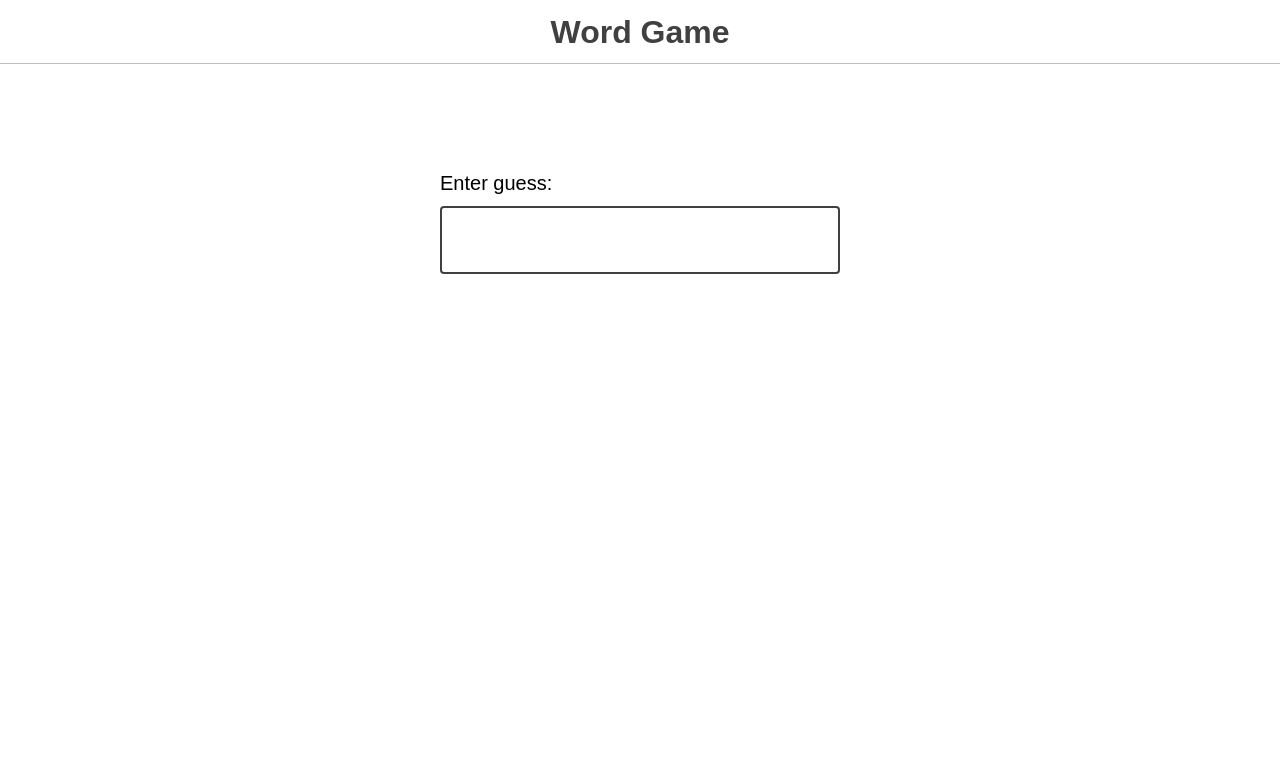
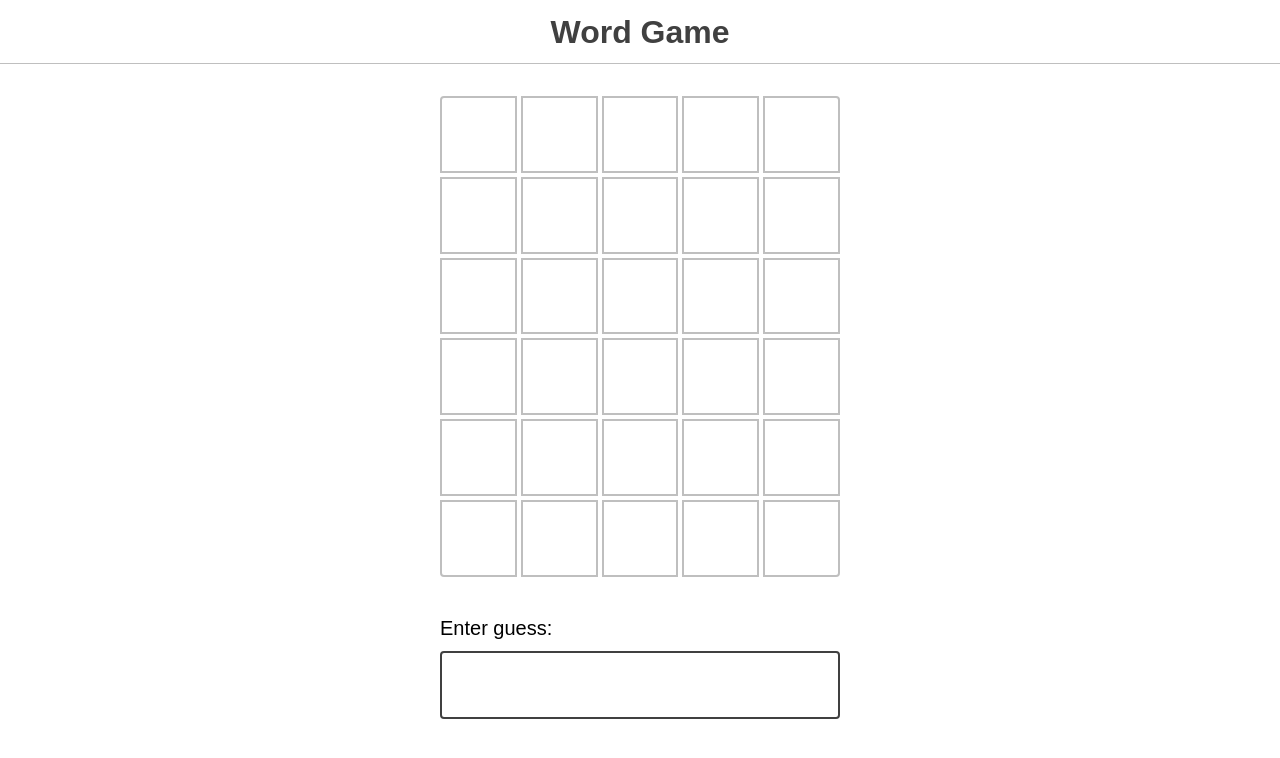
Before and after one commit to K2adir/React-Wordly-Clone, a React (Create React App) app: page / in a window 1280 px wide. Shown: the top 758 px of the page. Built offline with nearby package versions, Linux system fonts and the light colour scheme.

Commit message:
printed text gets inside boxes

```diff
--- a/src/components/Game/Game.js
+++ b/src/components/Game/Game.js
@@ -13,7 +13,7 @@ console.info({ answer });
 function Game() {
   return (
     <>
-      <GuessResults />
+      {/* <GuessResults /> */}
       <Guess />
     </>
   );
--- a/src/components/Guess/Guess.js
+++ b/src/components/Guess/Guess.js
@@ -1,10 +1,12 @@
 import React, { useState } from "react";
 import "../../styles.css";
 import GuessResults from "../GuessResults/GuessResults";
+import { NUM_OF_GUESSES_ALLOWED } from "../../constants";
+import { range } from "../../utils";
 
 function Guess() {
   const [input, setInput] = useState("");
-  const [submitted, setSubmitted] = useState([""]);
+  const [submitted, setSubmitted] = useState([]);
 
   const handleSubmit = (e) => {
     e.preventDefault();
@@ -15,10 +17,8 @@ function Guess() {
   return (
     <>
       <div className=" ">
-        {submitted.map((guess, index) => (
-          <div className="guess-results" key={index}>
-            <GuessResults value={guess} />
-          </div>
+        {range(NUM_OF_GUESSES_ALLOWED).map((num) => (
+          <GuessResults key={num} value={submitted[num]} />
         ))}
       </div>
 
--- a/src/components/GuessResults/GuessResults.js
+++ b/src/components/GuessResults/GuessResults.js
@@ -1,15 +1,15 @@
 import React from "react";
-
+import { NUM_OF_GUESSES_ALLOWED } from "../../constants";
+import { range } from "../../utils";
 function GuessResults({ value }) {
   return (
     <>
       <p className="guess">
-        {value &&
-          value.split("").map((letter, index) => (
-            <span key={index} className="cell">
-              {letter}
-            </span>
-          ))}
+        {range(5).map((num) => (
+          <span key={num} className="cell">
+            {value ? value[num] : undefined}
+          </span>
+        ))}
       </p>
     </>
   );
```
